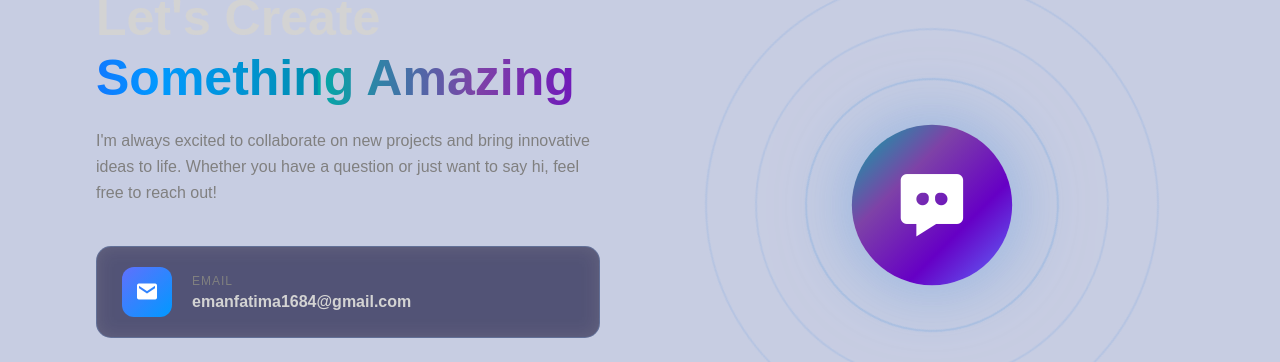
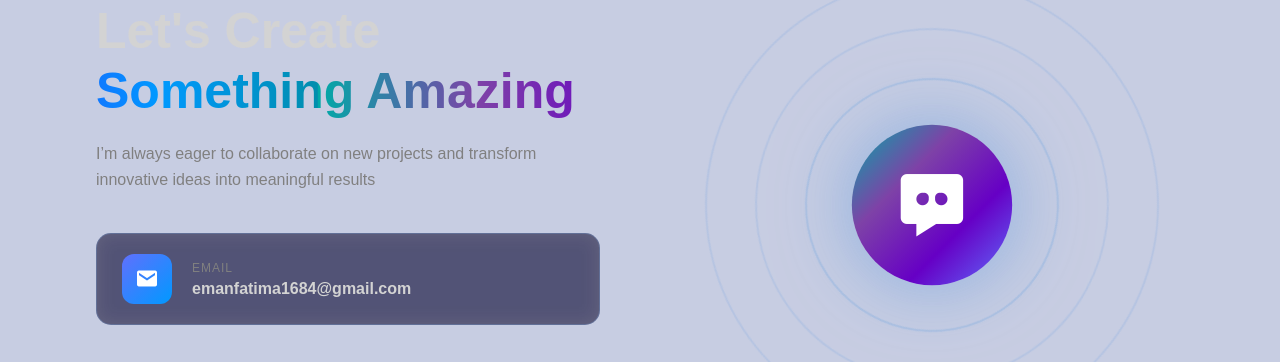
Before and after one commit to emanfatima1684-pixel/portfolio, a plain HTML site: page index.html in a window 1280 px wide. Shown: the part 5915-6277 px from the top of the page. Drawn offline with nearby package versions, Linux system fonts and the light colour scheme.

Commit message:
Revise contact intro text for clarity

```diff
--- a/index.html
+++ b/index.html
@@ -254,8 +254,7 @@
                     </h2>
 
                     <p class="contact-intro">
-                        I'm always excited to collaborate on new projects and bring innovative ideas to life.
-                        Whether you have a question or just want to say hi, feel free to reach out!
+                       I’m always eager to collaborate on new projects and transform innovative ideas into meaningful results
                     </p>
 
                     <div class="contact-methods">
```
